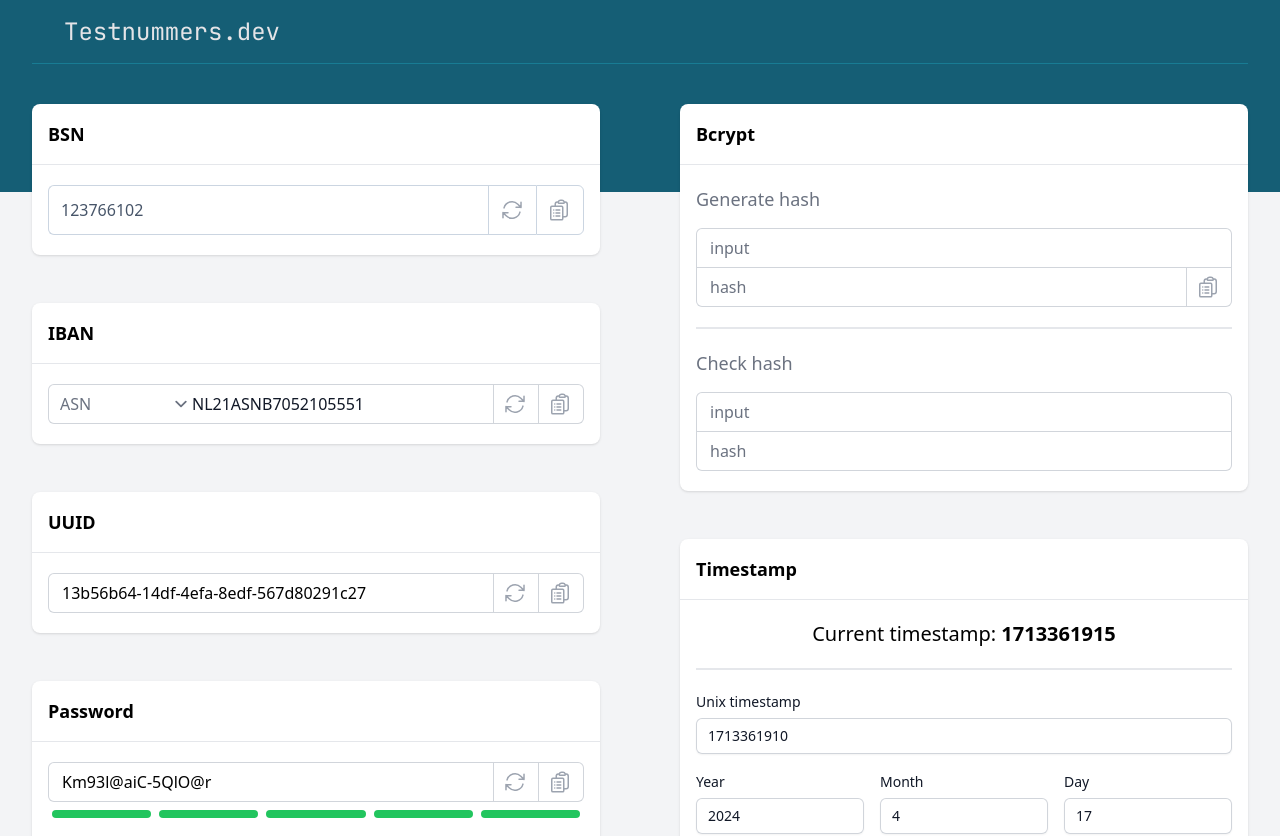
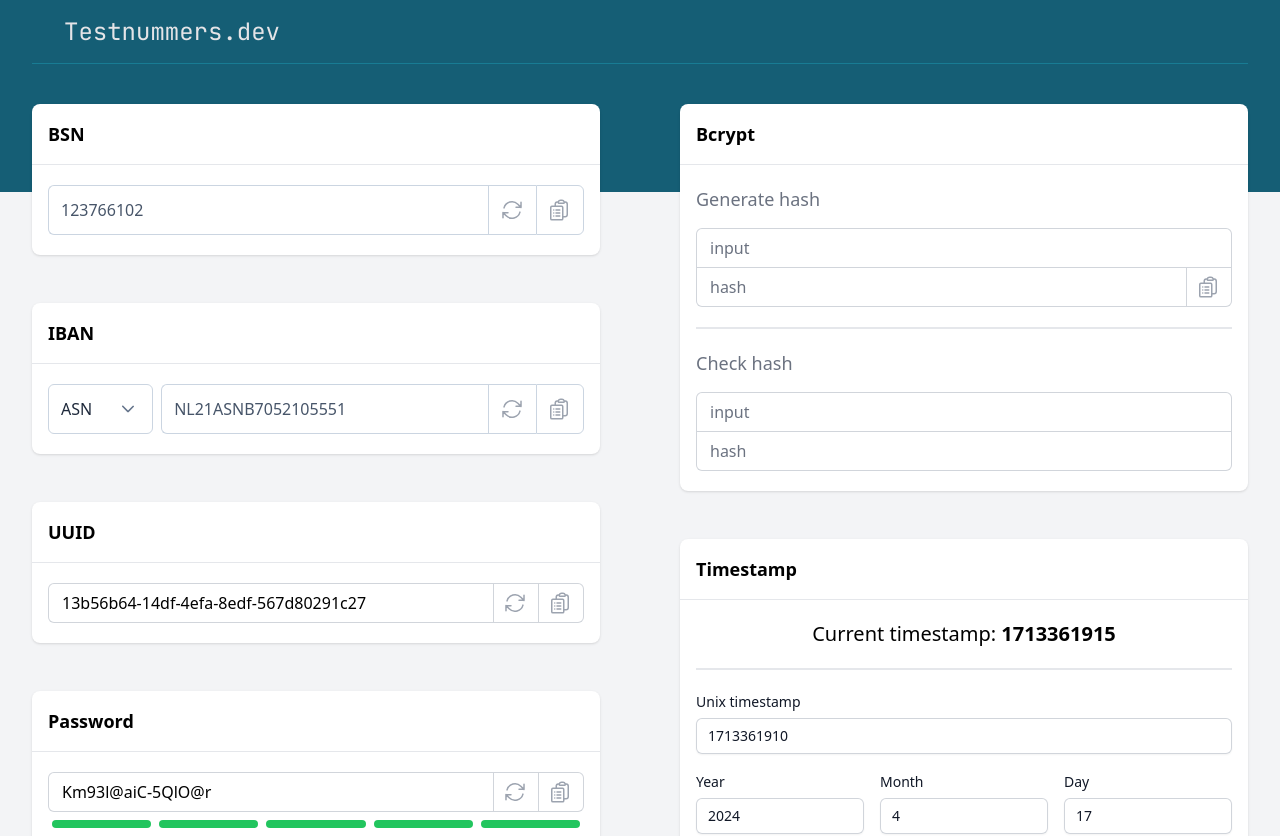
Before and after one commit to BramVanBerkel/testnummers, a Vue app: page / in a window 1280 px wide. Shown: the top 836 px of the page. Built offline with nearby package versions, Linux system fonts and the light colour scheme.

Commit message:
convert IBAN generator

```diff
--- a/src/components/generators/IBAN.vue
+++ b/src/components/generators/IBAN.vue
@@ -1,11 +1,11 @@
 <script setup lang="ts">
 import { onMounted, ref } from 'vue'
 import { banks, generateIBAN } from '../../generators/IBANGenerator.ts'
-import GenerateIcon from '../icons/GenerateIcon.vue'
-import CopyIcon from '../icons/CopyIcon.vue'
-import CopiedIcon from '../icons/CopiedIcon.vue'
 import { copy } from '../../helpers/copy.ts'
 import { select } from '../../helpers/select.ts'
+import { ArrowPathIcon, ClipboardDocumentCheckIcon, ClipboardDocumentListIcon } from '@heroicons/vue/24/outline'
+import InputText from 'primevue/inputtext'
+import Tooltip from '../Tooltip.vue'
 
 const state = {
   IBAN: ref<string>(),
@@ -30,83 +30,45 @@ onMounted(() => { generate(false) })
 </script>
 
 <template>
-  <div class="flex">
-    <div class="relative flex flex-grow">
-      <div class="absolute inset-y-0 left-0">
-        <select
-          id="bank"
-          v-model="state.bankCode.value"
-          name="bank"
-          class="h-full rounded-md border-0 bg-transparent py-0 pl-3 pr-7 text-xs sm:text-base text-gray-500 focus:ring-0"
-          @change="generate(false)"
-        >
-          <option
-            v-for="bank in banks"
-            :key="bank.name"
-            :value="bank.code"
-          >
-            {{ bank.name }}
-          </option>
-        </select>
-      </div>
-      <input
-        id="IBAN"
+  <div class="flex gap-2">
+    <Dropdown
+      v-model="state.bankCode.value"
+      :options="banks"
+      scroll-height="250px"
+      option-label="name"
+      option-value="code"
+      class="w-50"
+    />
+
+    <InputGroup>
+      <InputText
+        :value="state.IBAN.value"
         readonly
-        type="text"
-        name="IBAN"
-        :value="state.IBAN.value"
-        class="block w-full h-full rounded-l-md border-0 py-1.5 pl-32 sm:pl-36 pr-0 text-gray-900 text-sm sm:text-base ring-1 ring-inset ring-gray-300 focus:ring-2 focus:ring-inset focus:ring-indigo-600"
         @focus="select"
-      >
-      <button
-        type="button"
-        class="relative -ml-px inline-flex items-center px-2 sm:px-3 py-2 font-semibold text-gray-900 ring-1 ring-inset ring-gray-300 hover:bg-gray-50"
+      />
+      <InputGroupAddon
         @click="generate()"
       >
-        <GenerateIcon
+        <ArrowPathIcon
           :class="{'rotate-45': state.generateSuccess.value, 'text-green-600': state.generateSuccess.value}"
           class="-ml-0.5 w-6 h-6 text-gray-400 transition-transform duration-300"
         />
-      </button>
-      <button
-        type="button"
-        class="relative -ml-px inline-flex items-center rounded-r-md px-2 sm:px-3 py-2 text-sm font-semibold text-gray-900 ring-1 ring-inset ring-gray-300 hover:bg-gray-50"
-        @click="(state.IBAN.value) ? copy(state.IBAN.value, state.copySuccess) : null"
+      </InputGroupAddon>
+      <InputGroupAddon
+        @click="(state.IBAN) ? copy(state.IBAN.value, state.copySuccess) : null"
       >
-        <CopyIcon
+        <ClipboardDocumentListIcon
           :class="{hidden: state.copySuccess.value}"
           class="-ml-0.5 w-6 h-6 text-gray-400 transition group-hover:rotate-[-6deg]"
         />
-        <CopiedIcon
+        <ClipboardDocumentCheckIcon
           :class="{hidden: !state.copySuccess.value}"
           class="-ml-0.5 w-6 h-6 text-green-600 rotate-[-10deg]"
         />
-
-        <span
-          :class="{'opacity-100': state.copySuccess.value, 'opacity-0': !state.copySuccess.value}"
-          class="absolute inset-x-0 bottom-full mb-2.5 flex justify-center scale-100 translate-y-0 transition-opacity duration-300"
-        >
-          <span
-            class="rounded-md bg-gray-900 px-3 py-1 text-xs font-semibold leading-4 tracking-wide text-white drop-shadow-md filter"
-          >
-            <svg
-              aria-hidden="true"
-              width="16"
-              height="6"
-              viewBox="0 0 16 6"
-              class="absolute left-1/2 top-full -ml-2 -mt-px text-gray-900"
-            >
-              <path
-                fill-rule="evenodd"
-                clip-rule="evenodd"
-                d="M15 0H1V1.00366V1.00366V1.00371H1.01672C2.72058 1.0147 4.24225 2.74704 5.42685 4.72928C6.42941 6.40691 9.57154 6.4069 10.5741 4.72926C11.7587 2.74703 13.2803 1.0147 14.9841 1.00371H15V0Z"
-                fill="currentColor"
-              />
-            </svg>
-            Copied!
-          </span>
-        </span>
-      </button>
-    </div>
+        <Tooltip :show="state.copySuccess.value">
+          Copied!
+        </Tooltip>
+      </InputGroupAddon>
+    </InputGroup>
   </div>
 </template>
--- a/src/presets/lara/dropdown/index.js
+++ b/src/presets/lara/dropdown/index.js
@@ -32,13 +32,14 @@ export default {
   }),
   input: ({ props }) => ({
     class: [
-            //Font
+      // Font
       'font-sans',
       'leading-none',
 
       // Display
-            'block',
+      'flex',
       'flex-auto',
+      'items-center',
 
       // Color and Background
       'bg-transparent',
@@ -51,7 +52,7 @@ export default {
       'p-3',
       { 'pr-7': props.showClear },
 
-            //Shape
+      // Shape
       'rounded-none',
 
       // Transitions
@@ -139,7 +140,7 @@ export default {
       { 'bg-primary-100 dark:bg-primary-400/40 text-primary-700 dark:text-white/80': context.focused && context.selected },
       { 'bg-primary-50 dark:bg-primary-400/40 text-primary-700 dark:text-white/80': !context.focused && context.selected },
 
-            //States
+      // States
       { 'hover:bg-surface-100 dark:hover:bg-surface-600/80': !context.focused && !context.selected },
       { 'hover:text-surface-700 hover:bg-surface-100 dark:hover:text-white dark:hover:bg-surface-600/80': context.focused && !context.selected },
       'focus-visible:outline-none focus-visible:outline-offset-0 focus-visible:ring focus-visible:ring-inset focus-visible:ring-primary-400/50 dark:focus-visible:ring-primary-300/50',
@@ -157,7 +158,7 @@ export default {
   }),
   itemgroup: {
     class: [
-            //Font
+      // Font
       'font-bold',
 
       // Spacing
@@ -191,7 +192,7 @@ export default {
       'py-3 px-5',
       'm-0',
 
-            //Shape
+      // Shape
       'border-b',
       'rounded-tl-md',
       'rounded-tr-md',
@@ -216,7 +217,7 @@ export default {
       '-mr-7',
       'w-full',
 
-            //Color
+      // Color
       'text-surface-700 dark:text-white/80',
       'bg-surface-0 dark:bg-surface-900',
       'border-surface-200 dark:border-surface-700',
@@ -262,4 +263,4 @@ export default {
     leaveActiveClass: 'transition-opacity duration-100 ease-linear',
     leaveToClass: 'opacity-0'
   }
-};
+}
```
Lines whose indentation alone changed are shown as unchanged.
